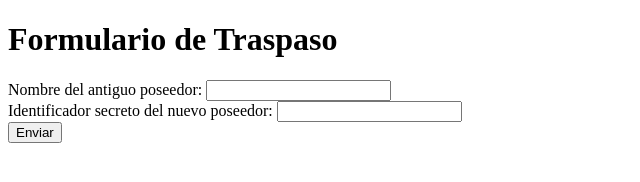
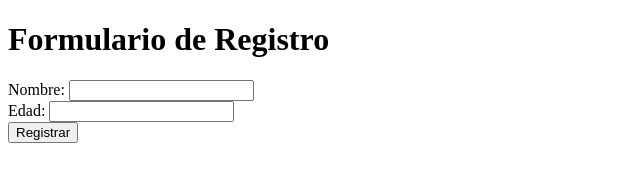
Before and after one commit to pedrogallegolpz/mono_form_hosting, a plain HTML site: page index.html in a window 1280 px wide. Shown: the whole page, without its empty margins (0-640 px from the left). Drawn offline with Linux system fonts and the light colour scheme.

Commit message:
Update index.html

```diff
--- a/index.html
+++ b/index.html
@@ -1,20 +1,16 @@
 <!DOCTYPE html>
 <html>
 <head>
-    <title>Formulario de Traspaso</title>
+    <title>Formulario de Registro</title>
 </head>
 <body>
-    <h1>Formulario de Traspaso</h1>
-    <form id="traspasoForm">
-      Nombre del antiguo poseedor: <input type="text" id="antiguoPoseedor" required><br>
-      Identificador secreto del nuevo poseedor: <input type="text" id="nuevoPoseedor" required><br>
-      <button type="submit">
-        Enviar
-      </button>
+    <h1>Formulario de Registro</h1>
+    <form id="registroForm">
+        Nombre: <input type="text" id="nombre" required><br>
+        Edad: <input type="number" id="edad" required><br>
+        <input type="submit" value="Registrar">
     </form>
-    <p id="mensaje"></p>
 
-    <script src="traspaso.js"></script>
-
+    <script src="script.js"></script>
 </body>
 </html>
```
